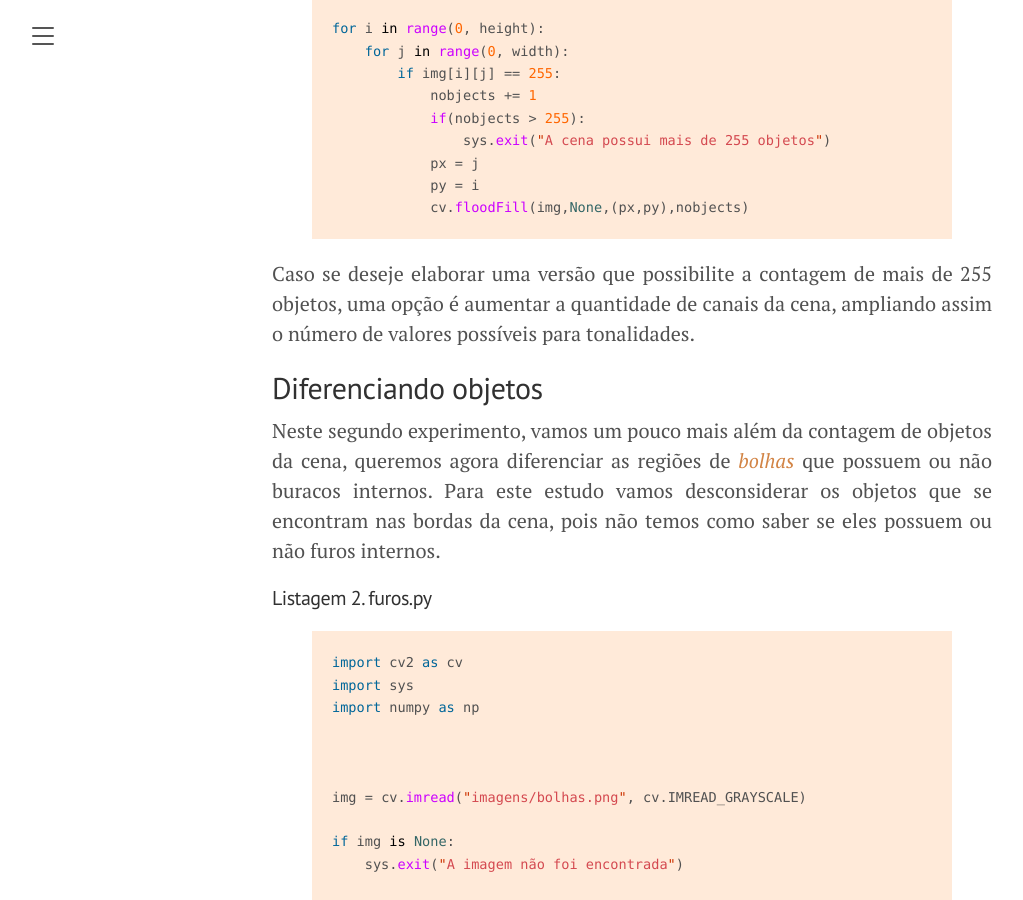
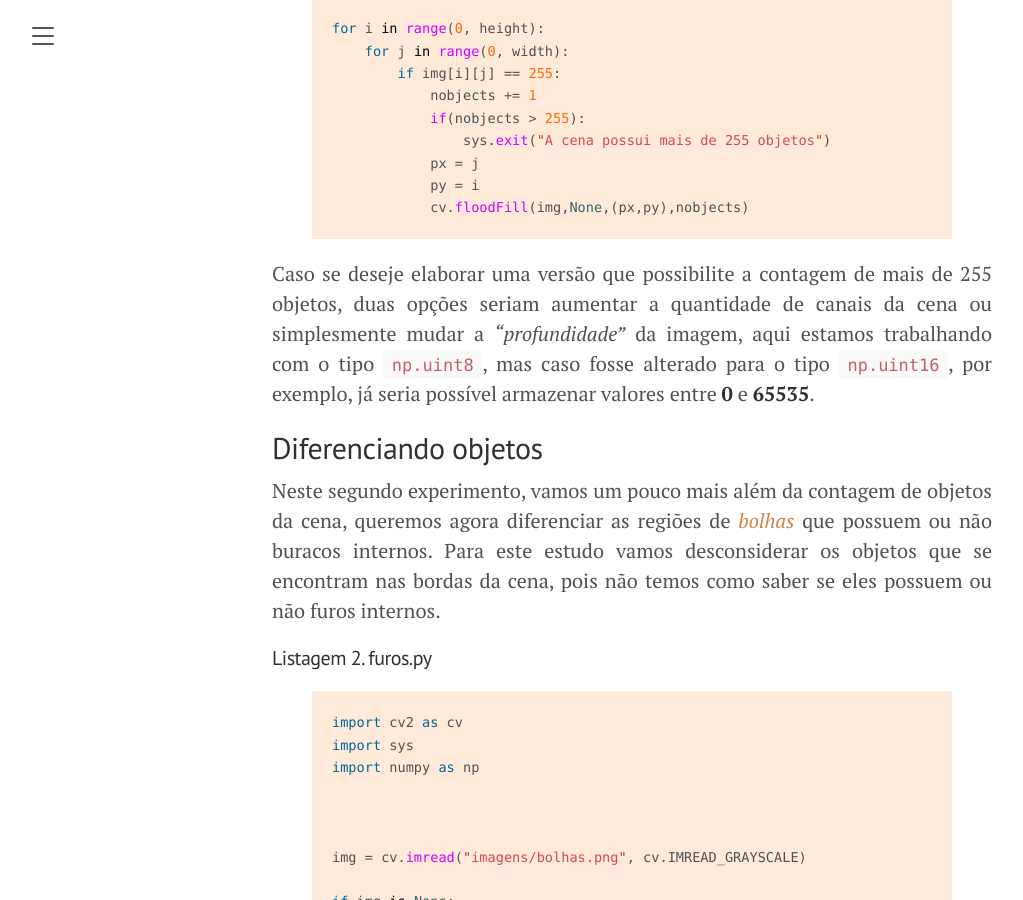
Before and after one commit to lucasamds/lucasamds.github.io, a Jekyll site: the page built from _posts/2021-02-26-preenchendo-regiões.md, in a window 1280 px wide and 900 px high, scrolled down 4004 px. Shown: the whole window, without its empty margins (8-1031 px from the left). Built offline with Jekyll 4.4.1, drawn with Linux system fonts in a browser that asks for light colours.

Commit message:
Update 2021-02-26-preenchendo-regiões.md

```diff
--- a/_posts/2021-02-26-preenchendo-regiões.md
+++ b/_posts/2021-02-26-preenchendo-regiões.md
@@ -126,7 +126,7 @@ for i in range(0, height):
 
 {% endhighlight %}
 
-Caso se deseje elaborar uma versão que possibilite a contagem de mais de 255 objetos, uma opção é aumentar a quantidade de canais da cena, ampliando assim o número de valores possíveis para tonalidades.
+Caso se deseje elaborar uma versão que possibilite a contagem de mais de 255 objetos, duas opções seriam aumentar a quantidade de canais da cena ou simplesmente mudar a *"profundidade"* da imagem, aqui estamos trabalhando com o tipo `np.uint8`, mas caso fosse alterado para o tipo `np.uint16`, por exemplo, já seria possível armazenar valores entre **0** e **65535**.
 
 
 ## Diferenciando objetos
```
